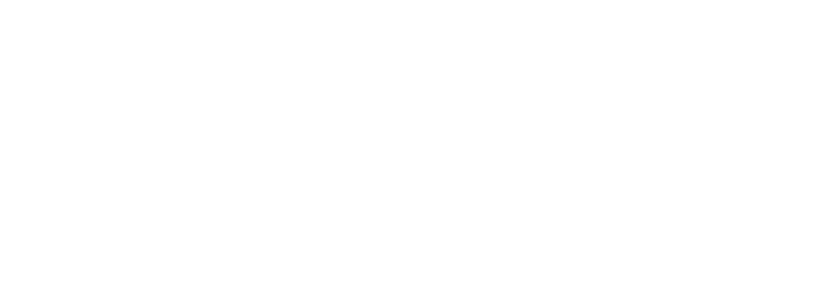
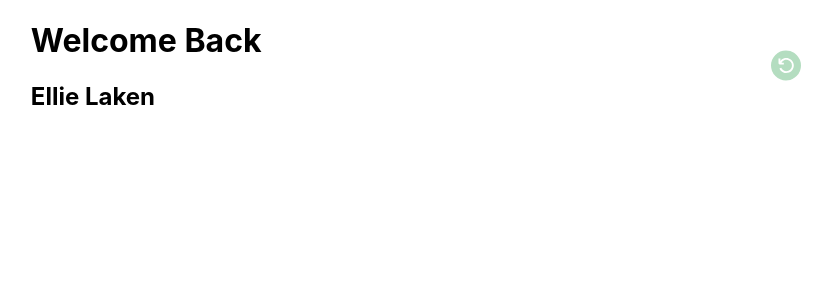
Before and after one commit to ecf123/ecf-fe-prototype, a React (Create React App) app: page / in a window 1280 px wide. Shown: the top 300 px of the page, without its empty margins (224-1056 px from the left). Built offline with nearby package versions, Linux system fonts and the light colour scheme.

Commit message:
created welcome header component and home container

```diff
--- a/src/App.jsx
+++ b/src/App.jsx
@@ -1,7 +1,15 @@
+import Home from "./containers/Home/Home";
+
 const App = () => {
+  const userProfile = {
+    firstName: "Ellie",
+    lastName: "Laken"
+
+  }
+
   return (
     <div className="App">
-
+      <Home userProfile = {userProfile} />
     </div>
   );
 }
--- /dev/null
+++ b/src/components/WelcomeHeader/WelcomeHeader.jsx
@@ -0,0 +1,19 @@
+import React from 'react'
+import "./WelcomeHeader.scss"
+import userIcon from "../../assets/images/redo.svg"
+
+const WelcomeHeader = ({ userProfile }) => {
+    const firstName = userProfile.firstName;
+    const lastName = userProfile.lastName;
+    return (
+        <div className='welcome-header'>
+            <div className='welcome-header__welcome-message'>
+                <h1 className='welcome-header__welcome-message__title' >Welcome Back</h1>
+                <h2 className='welcome-header__welcome-message__username'>{firstName} {lastName}</h2>
+            </div>
+            <img src={userIcon} alt="" />
+        </div>
+  )
+}
+
+export default WelcomeHeader
--- /dev/null
+++ b/src/components/WelcomeHeader/WelcomeHeader.scss
@@ -0,0 +1,4 @@
+.welcome-header {
+    display: flex;
+    justify-content: space-around;
+}
--- /dev/null
+++ b/src/containers/Home/Home.jsx
@@ -0,0 +1,14 @@
+import React from 'react'
+import "./Home.scss"
+import WelcomeHeader from '../../components/WelcomeHeader/WelcomeHeader'
+
+const Home = ({ userProfile }) => {
+
+    return (
+        <div className='home-container'>
+            <WelcomeHeader userProfile = {userProfile} />
+        </div>
+    )
+}
+
+export default Home
```
Also changed, not shown: src/containers/Home/Home.scss (added).
